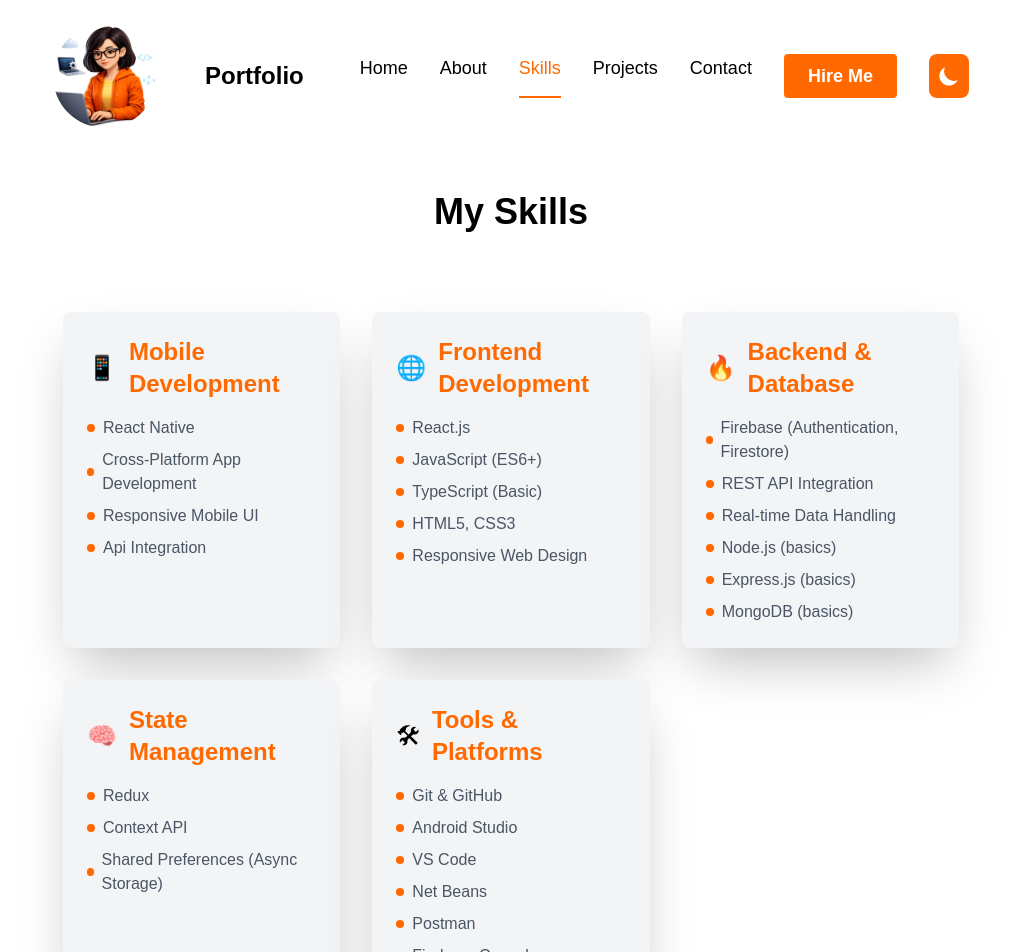
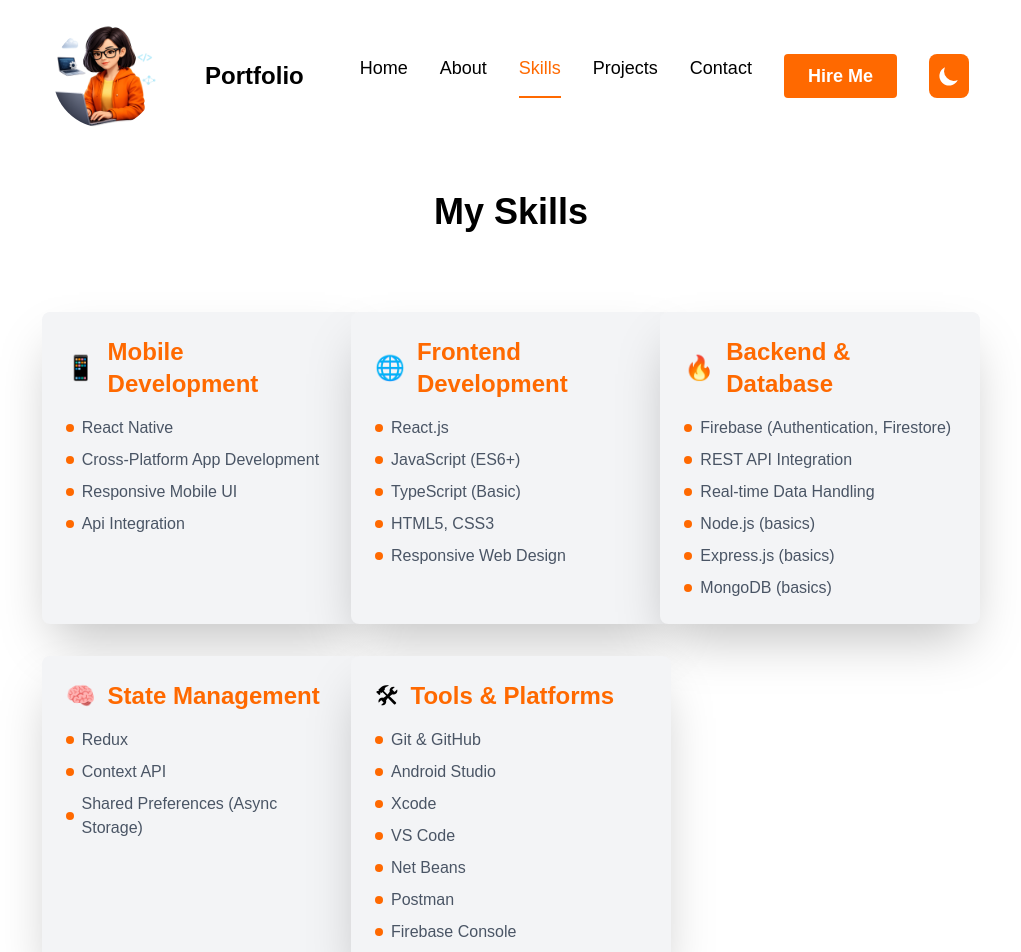
Before and after one commit to Dolly-6232/Dolly-Software-Engineer-Portfolio, a Next.js app: page /skills in a window 1280 px wide. Shown: the top 952 px of the page, without its empty margins (129-1150 px from the left). Built offline with nearby package versions, Linux system fonts and the light colour scheme.

Commit message:
skills added

```diff
--- a/app/skills/page.tsx
+++ b/app/skills/page.tsx
@@ -33,10 +33,10 @@ export default function Skills() {
               initial={{ opacity: 0, y: 50 }}
               animate={{ opacity: 1, y: 0 }}
               transition={{ duration: 0.8, delay: 0.4 }}
-              className="grid grid-cols-1 md:grid-cols-2 lg:grid-cols-3 gap-8 justify-items-center w-full max-w-4xl"
+              className="grid grid-cols-1 sm:grid-cols-2 md:grid-cols-2 lg:grid-cols-3 gap-8 justify-items-center w-full max-w-4xl"
             >
               {/* Mobile Development */}
-              <motion.div className={`p-6 rounded-lg shadow-2xl transform hover:scale-105 transition-all duration-300 hover:shadow-orange-500/20 ${theme === 'dark' ? 'bg-gray-800 bg-opacity-50' : 'bg-gray-100 bg-opacity-50'
+              <motion.div className={`p-6 rounded-lg shadow-2xl transform hover:scale-105 transition-all duration-300 hover:shadow-orange-500/20 w-full sm:w-80 ${theme === 'dark' ? 'bg-gray-800 bg-opacity-50' : 'bg-gray-100 bg-opacity-50'
                 }`}>
                 <div className="flex items-center mb-4">
                   <span className="text-2xl md:mr-3">📱</span>
@@ -64,7 +64,7 @@ export default function Skills() {
               </motion.div>
 
               {/* Frontend Development */}
-              <motion.div className={`p-6 rounded-lg shadow-2xl transform hover:scale-105 transition-all duration-300 hover:shadow-orange-500/20 ${theme === 'dark' ? 'bg-gray-800 bg-opacity-50' : 'bg-gray-100 bg-opacity-50'
+              <motion.div className={`p-6 rounded-lg shadow-2xl transform hover:scale-105 transition-all duration-300 hover:shadow-orange-500/20 w-full sm:w-80 ${theme === 'dark' ? 'bg-gray-800 bg-opacity-50' : 'bg-gray-100 bg-opacity-50'
                 }`}>
                 <div className="flex items-center mb-4">
                   <span className="text-2xl md:mr-3">🌐</span>
@@ -96,7 +96,7 @@ export default function Skills() {
               </motion.div>
 
               {/* Backend & Database */}
-              <motion.div className={`p-6 rounded-lg shadow-2xl transform hover:scale-105 transition-all duration-300 hover:shadow-orange-500/20 ${theme === 'dark' ? 'bg-gray-800 bg-opacity-50' : 'bg-gray-100 bg-opacity-50'
+              <motion.div className={`p-6 rounded-lg shadow-2xl transform hover:scale-105 transition-all duration-300 hover:shadow-orange-500/20 w-full sm:w-80 ${theme === 'dark' ? 'bg-gray-800 bg-opacity-50' : 'bg-gray-100 bg-opacity-50'
                 }`}>
                 <div className="flex items-center mb-4">
                   <span className="text-2xl md:mr-3">🔥</span>
@@ -132,7 +132,7 @@ export default function Skills() {
               </motion.div>
 
               {/* State Management */}
-              <motion.div className={`p-6 rounded-lg shadow-2xl transform hover:scale-105 transition-all duration-300 hover:shadow-orange-500/20 ${theme === 'dark' ? 'bg-gray-800 bg-opacity-50' : 'bg-gray-100 bg-opacity-50'
+              <motion.div className={`p-6 rounded-lg shadow-2xl transform hover:scale-105 transition-all duration-300 hover:shadow-orange-500/20 w-full sm:w-80 ${theme === 'dark' ? 'bg-gray-800 bg-opacity-50' : 'bg-gray-100 bg-opacity-50'
                 }`}>
                 <div className="flex items-center mb-4">
                   <span className="text-2xl md:mr-3">🧠</span>
@@ -156,7 +156,7 @@ export default function Skills() {
               </motion.div>
 
               {/* Tools & Platforms */}
-              <motion.div className={`p-6 rounded-lg shadow-2xl transform hover:scale-105 transition-all duration-300 hover:shadow-orange-500/20 ${theme === 'dark' ? 'bg-gray-800 bg-opacity-50' : 'bg-gray-100 bg-opacity-50'
+              <motion.div className={`p-6 rounded-lg shadow-2xl transform hover:scale-105 transition-all duration-300 hover:shadow-orange-500/20 w-full sm:w-80 ${theme === 'dark' ? 'bg-gray-800 bg-opacity-50' : 'bg-gray-100 bg-opacity-50'
                 }`}>
                 <div className="flex items-center mb-4">
                   <span className="text-2xl md:mr-3">🛠</span>
@@ -171,6 +171,10 @@ export default function Skills() {
                   <li className="flex items-center">
                     <span className="w-2 h-2 bg-orange-500 rounded-full mr-2"></span>
                     Android Studio
+                  </li>
+                  <li className="flex items-center">
+                    <span className="w-2 h-2 bg-orange-500 rounded-full mr-2"></span>
+                    Xcode
                   </li>
                   <li className="flex items-center">
                     <span className="w-2 h-2 bg-orange-500 rounded-full mr-2"></span>
```
